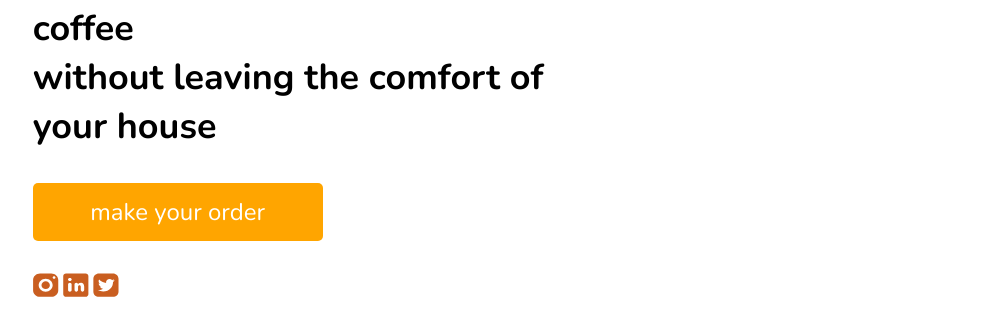
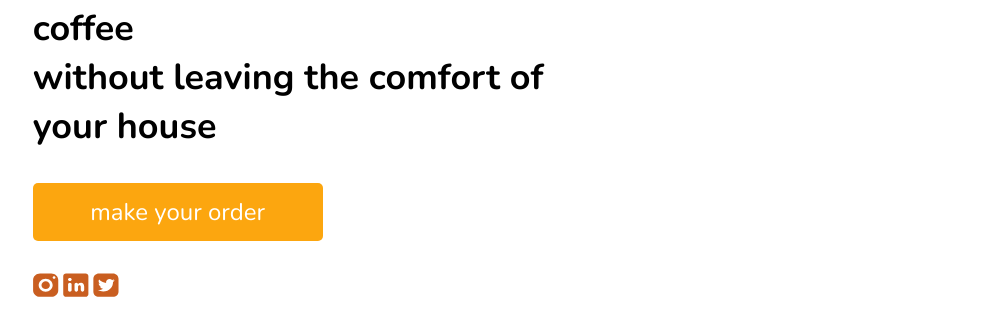
Before and after one commit to luanpires94/GetCoffee, a plain HTML site: page index.html in a window 1280 px wide. Shown: the part 328-664 px from the top of the page, without its empty margins (142-1136 px from the left). Drawn offline with nearby package versions, Linux system fonts and the light colour scheme.

Commit message:
update color button

```diff
--- a/style.scss
+++ b/style.scss
@@ -59,7 +59,7 @@ header {
     height: 58px;
     border-radius: 5px;
     color: #fff;
-    background-color: orange;
+    background-color: #fca60f;
     border: none;
     font-size: 24px;
     margin: 32px 0;
```
Also changed, not shown: style.css, 1 other file.
